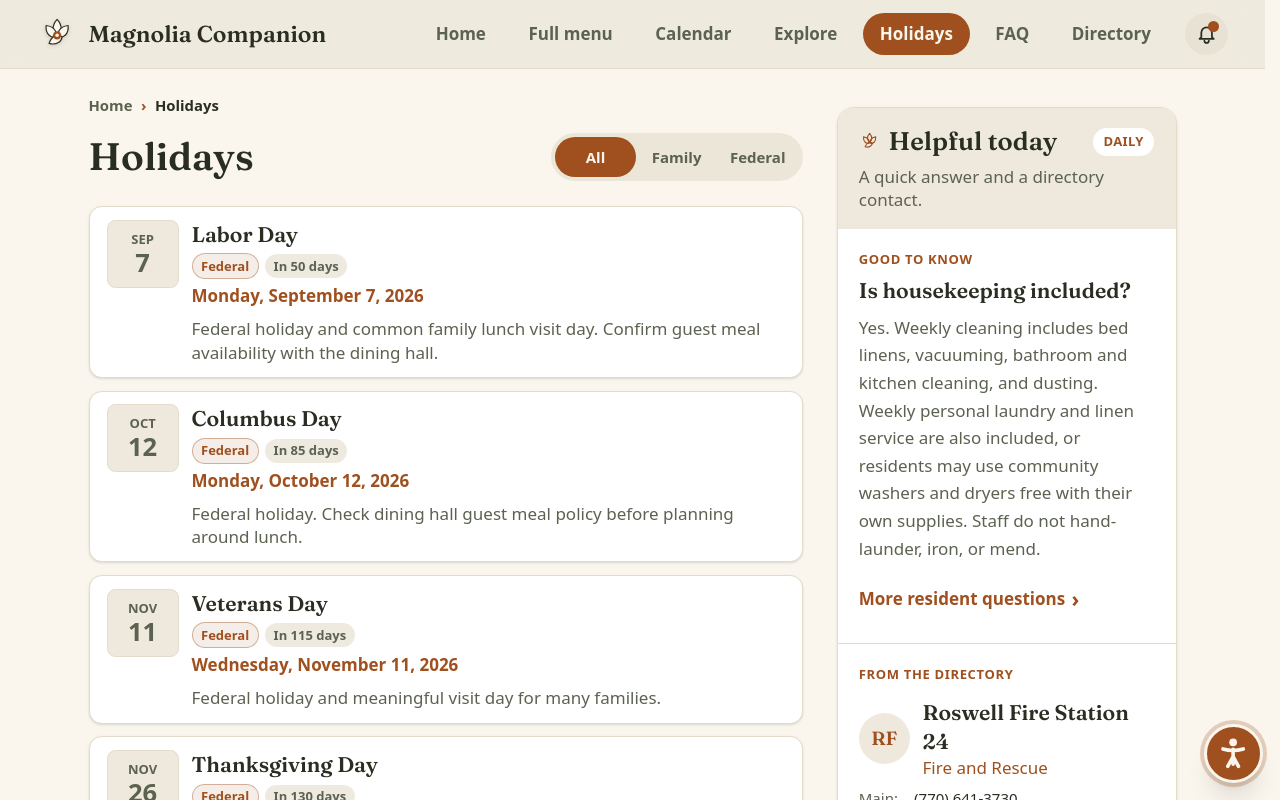
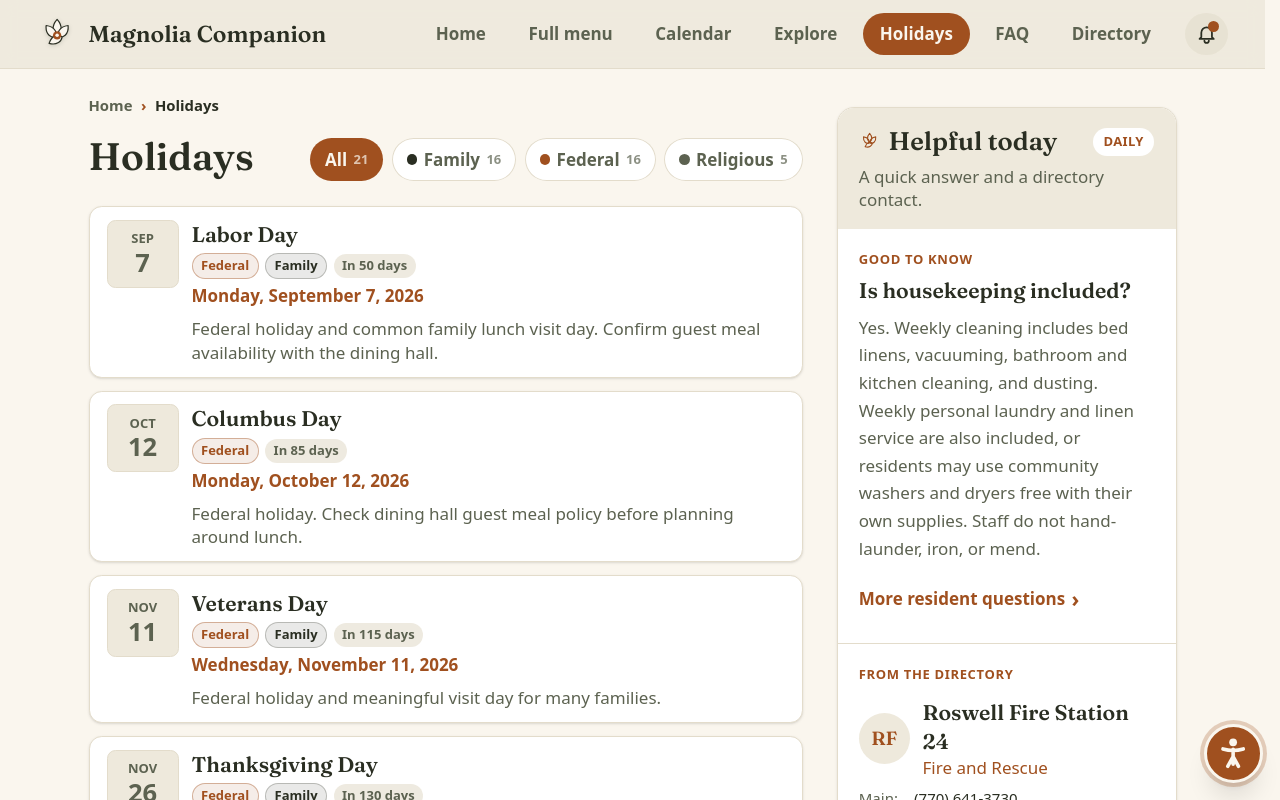
Before and after one commit to dillo/magnolia-companion, a Next.js app: page /holidays in a window 1280 px wide. Shown: the top 800 px of the page. Built offline with nearby package versions, Linux system fonts and the light colour scheme.

Commit message:
feat: support overlapping holiday categories

```diff
--- a/components/Holidays.tsx
+++ b/components/Holidays.tsx
@@ -1,26 +1,26 @@
-import type { Holiday, HolidayType } from "@/lib/schema";
+import type { Holiday, HolidayCategory } from "@/lib/schema";
 import {
   dayNameOfISO, daysUntil, longDateOfISO, relativeDayLabel, shortMonthOfISO,
 } from "@/lib/dates";
 
-const TYPE_LABELS: Record<HolidayType, string> = {
+const CATEGORY_LABELS: Record<HolidayCategory, string> = {
   federal: "Federal",
   family: "Family",
   jewish: "Jewish",
   christian: "Christian",
 };
 
-const TYPE_STYLES: Record<HolidayType, string> = {
+const CATEGORY_STYLES: Record<HolidayCategory, string> = {
   federal: "border-copper/40 bg-copper/10 text-copper",
   family: "border-ink/25 bg-ink/10 text-ink",
   jewish: "border-moss/35 bg-moss/10 text-moss",
   christian: "border-hairline bg-card text-moss",
 };
 
-export function HolidayTypePill({ type }: { type: HolidayType }) {
+export function HolidayCategoryPill({ category }: { category: HolidayCategory }) {
   return (
-    <span className={`inline-flex rounded-full border px-2 py-0.5 text-[13px] font-semibold ${TYPE_STYLES[type]}`}>
-      {TYPE_LABELS[type]}
+    <span className={`inline-flex rounded-full border px-2 py-0.5 text-[13px] font-semibold ${CATEGORY_STYLES[category]}`}>
+      {CATEGORY_LABELS[category]}
     </span>
   );
 }
@@ -46,7 +46,9 @@ export function HolidayCard({
       <article className="border-t border-hairline py-3 first:border-t-0 first:pt-0">
         <div className="flex flex-wrap items-center gap-2">
           <h3 className="font-display text-xl font-semibold text-ink">{holiday.title}</h3>
-          <HolidayTypePill type={holiday.type} />
+          {holiday.categories.map((category) => (
+            <HolidayCategoryPill key={category} category={category} />
+          ))}
         </div>
         <p className="mt-1 font-semibold text-copper">{holidayDateLabel(holiday)}</p>
         {holiday.timing && <p className="mt-1 text-moss">{holiday.timing}</p>}
@@ -72,7 +74,9 @@ export function HolidayCard({
         <div className="min-w-0">
           <h3 className="font-display text-xl font-semibold leading-snug text-ink">{holiday.title}</h3>
           <div className="mt-1 flex flex-wrap items-center gap-1.5">
-            <HolidayTypePill type={holiday.type} />
+            {holiday.categories.map((category) => (
+              <HolidayCategoryPill key={category} category={category} />
+            ))}
             {inDays !== null && (
               <span
                 className={`whitespace-nowrap rounded-full px-2 py-0.5 text-[13px] font-bold ${
--- a/components/HolidaysClient.tsx
+++ b/components/HolidaysClient.tsx
@@ -2,7 +2,7 @@
 
 import { useMemo, useState } from "react";
 import type { FeaturedFaq } from "@/lib/faqs";
-import type { Contact, Holiday, HolidayType } from "@/lib/schema";
+import type { Contact, Holiday } from "@/lib/schema";
 import { upcomingHolidays } from "@/lib/lookup";
 import Breadcrumbs from "@/components/Breadcrumbs";
 import HelpfulToday from "@/components/HelpfulToday";
@@ -10,11 +10,22 @@ import { useToday } from "@/components/useToday";
 import { HolidayCard } from "@/components/Holidays";
 import EmptyState from "@/components/EmptyState";
 
-const FILTERS: { key: HolidayType | "all"; label: string }[] = [
+type HolidayFilter = "all" | "family" | "federal" | "religious";
+
+const FILTERS: { key: HolidayFilter; label: string; dotClass?: string }[] = [
   { key: "all", label: "All" },
-  { key: "family", label: "Family" },
-  { key: "federal", label: "Federal" },
+  { key: "family", label: "Family", dotClass: "bg-ink" },
+  { key: "federal", label: "Federal", dotClass: "bg-copper" },
+  { key: "religious", label: "Religious", dotClass: "bg-moss" },
 ];
+
+function matchesFilter(holiday: Holiday, filter: HolidayFilter): boolean {
+  if (filter === "all") return true;
+  if (filter === "religious") {
+    return holiday.categories.some((category) => category === "jewish" || category === "christian");
+  }
+  return holiday.categories.includes(filter);
+}
 
 export default function HolidaysClient({
   holidays,
@@ -26,12 +37,16 @@ export default function HolidaysClient({
   contacts: Contact[];
 }) {
   const today = useToday();
-  const [filter, setFilter] = useState<HolidayType | "all">("all");
+  const [filter, setFilter] = useState<HolidayFilter>("all");
 
-  const filtered = useMemo(() => {
-    const upcoming = today ? upcomingHolidays(holidays, today) : holidays;
-    return filter === "all" ? upcoming : upcoming.filter((holiday) => holiday.type === filter);
-  }, [filter, holidays, today]);
+  const upcoming = useMemo(
+    () => today ? upcomingHolidays(holidays, today) : holidays,
+    [holidays, today],
+  );
+  const filtered = useMemo(
+    () => upcoming.filter((holiday) => matchesFilter(holiday, filter)),
+    [filter, upcoming],
+  );
 
   if (!today) return null;
 
@@ -43,13 +58,26 @@ export default function HolidaysClient({
           <div>
             <h1 className="font-display text-title font-semibold">Holidays</h1>
           </div>
-          <div role="tablist" aria-label="Holiday type" className="mt-4 inline-grid w-fit grid-cols-3 rounded-full bg-hairline/60 p-1 md:mt-0">
+          <div role="group" aria-label="Filter holidays" className="mt-4 flex flex-wrap items-center gap-2 md:mt-0">
             {FILTERS.map((item) => (
-              <button key={item.key} role="tab" aria-selected={filter === item.key} onClick={() => setFilter(item.key)}
-                className={`whitespace-nowrap rounded-full px-2 py-2 text-center text-[15px] font-semibold sm:px-3 ${
-                  filter === item.key ? "bg-copper text-petal" : "text-moss"
-                }`}>
+              <button
+                key={item.key}
+                type="button"
+                aria-pressed={filter === item.key}
+                onClick={() => setFilter(item.key)}
+                className={`flex min-h-10 items-center gap-1.5 rounded-full px-3.5 py-1.5 font-semibold transition-colors ${
+                  filter === item.key
+                    ? "bg-copper text-petal"
+                    : "bg-card text-moss ring-1 ring-inset ring-hairline hover:ring-copper/40 hover:text-ink"
+                }`}
+              >
+                {item.dotClass && (
+                  <span aria-hidden="true" className={`h-2.5 w-2.5 rounded-full ${item.dotClass}`} />
+                )}
                 {item.label}
+                <span className="text-[13px] font-bold tabular-nums opacity-70">
+                  {upcoming.filter((holiday) => matchesFilter(holiday, item.key)).length}
+                </span>
               </button>
             ))}
           </div>
--- a/content/holidays.json
+++ b/content/holidays.json
@@ -3,7 +3,7 @@
     "startDate": "2026-09-07",
     "endDate": "2026-09-07",
     "title": "Labor Day",
-    "type": "federal",
+    "categories": ["federal", "family"],
     "timing": null,
     "note": "Federal holiday and common family lunch visit day. Confirm guest meal availability with the dining hall."
   },
@@ -11,7 +11,7 @@
     "startDate": "2026-10-12",
     "endDate": "2026-10-12",
     "title": "Columbus Day",
-    "type": "federal",
+    "categories": ["federal"],
     "timing": null,
     "note": "Federal holiday. Check dining hall guest meal policy before planning around lunch."
   },
@@ -19,7 +19,7 @@
     "startDate": "2026-11-11",
     "endDate": "2026-11-11",
     "title": "Veterans Day",
-    "type": "federal",
+    "categories": ["federal", "family"],
     "timing": null,
     "note": "Federal holiday and meaningful visit day for many families."
   },
@@ -27,7 +27,7 @@
     "startDate": "2026-11-26",
     "endDate": "2026-11-26",
     "title": "Thanksgiving Day",
-    "type": "federal",
+    "categories": ["federal", "family"],
     "timing": null,
     "note": "Major family dining holiday. Confirm guest reservations, meal times, and seating rules early."
   },
@@ -35,7 +35,7 @@
     "startDate": "2026-12-04",
     "endDate": "2026-12-12",
     "title": "Hanukkah",
-    "type": "jewish",
+    "categories": ["jewish", "family"],
     "timing": "Begins at sundown on December 4 and ends at nightfall on December 12.",
     "note": "Eight-day Jewish festival. Families may want to coordinate evening or weekend visits."
   },
@@ -43,7 +43,7 @@
     "startDate": "2026-12-25",
     "endDate": "2026-12-25",
     "title": "Christmas Day",
-    "type": "federal",
+    "categories": ["federal", "family", "christian"],
     "timing": null,
     "note": "Major family dining holiday. Confirm guest reservations, meal times, and seating rules early."
   },
@@ -51,7 +51,7 @@
     "startDate": "2027-01-01",
     "endDate": "2027-01-01",
     "title": "New Year's Day",
-    "type": "federal",
+    "categories": ["federal", "family"],
     "timing": null,
     "note": "Federal holiday. Good day to check dining room hours before planning a visit."
   },
@@ -59,7 +59,7 @@
     "startDate": "2027-01-18",
     "endDate": "2027-01-18",
     "title": "Martin Luther King Jr. Day",
-    "type": "federal",
+    "categories": ["federal"],
     "timing": null,
     "note": "Federal holiday. Check dining hall guest meal policy before planning around lunch."
   },
@@ -67,7 +67,7 @@
     "startDate": "2027-02-15",
     "endDate": "2027-02-15",
     "title": "Washington's Birthday",
-    "type": "federal",
+    "categories": ["federal"],
     "timing": null,
     "note": "Federal holiday. Often called Presidents Day by other calendars."
   },
@@ -75,7 +75,7 @@
     "startDate": "2027-03-28",
     "endDate": "2027-03-28",
     "title": "Easter Sunday",
-    "type": "christian",
+    "categories": ["christian", "family"],
     "timing": null,
     "note": "Major family dining holiday. Confirm guest reservations, meal times, and seating rules early."
   },
@@ -83,7 +83,7 @@
     "startDate": "2027-05-09",
     "endDate": "2027-05-09",
     "title": "Mother's Day",
-    "type": "family",
+    "categories": ["family"],
     "timing": null,
     "note": "High-priority family dining day. Confirm guest reservations and meal times early."
   },
@@ -91,7 +91,7 @@
     "startDate": "2027-05-31",
     "endDate": "2027-05-31",
     "title": "Memorial Day",
-    "type": "federal",
+    "categories": ["federal", "family"],
     "timing": null,
     "note": "Federal holiday and common family lunch visit day."
   },
@@ -99,7 +99,7 @@
     "startDate": "2027-06-19",
     "endDate": "2027-06-19",
     "title": "Juneteenth National Independence Day",
-    "type": "federal",
+    "categories": ["federal"],
     "timing": "Federal observance is Friday, June 18, 2027.",
     "note": "Federal holiday. Confirm dining room hours and guest meal availability."
   },
@@ -107,7 +107,7 @@
     "startDate": "2027-06-20",
     "endDate": "2027-06-20",
     "title": "Father's Day",
-    "type": "family",
+    "categories": ["family"],
     "timing": null,
     "note": "High-priority family dining day. Confirm guest reservations and meal times early."
   },
@@ -115,7 +115,7 @@
     "startDate": "2027-07-04",
     "endDate": "2027-07-04",
     "title": "Independence Day",
-    "type": "federal",
+    "categories": ["federal", "family"],
     "timing": "Federal observance is Monday, July 5, 2027.",
     "note": "Federal holiday and common family visit day. Check holiday meal schedule."
   },
@@ -123,7 +123,7 @@
     "startDate": "2027-09-06",
     "endDate": "2027-09-06",
     "title": "Labor Day",
-    "type": "federal",
+    "categories": ["federal", "family"],
     "timing": null,
     "note": "Federal holiday and common family lunch visit day."
   },
@@ -131,7 +131,7 @@
     "startDate": "2027-10-11",
     "endDate": "2027-10-11",
     "title": "Columbus Day",
-    "type": "federal",
+    "categories": ["federal"],
     "timing": null,
     "note": "Federal holiday. Check dining hall guest meal policy before planning around lunch."
   },
@@ -139,7 +139,7 @@
     "startDate": "2027-11-11",
     "endDate": "2027-11-11",
     "title": "Veterans Day",
-    "type": "federal",
+    "categories": ["federal", "family"],
     "timing": null,
     "note": "Federal holiday and meaningful visit day for many families."
   },
@@ -147,7 +147,7 @@
     "startDate": "2027-11-25",
     "endDate": "2027-11-25",
     "title": "Thanksgiving Day",
-    "type": "federal",
+    "categories": ["federal", "family"],
     "timing": null,
     "note": "Major family dining holiday. Confirm guest reservations, meal times, and seating rules early."
   },
@@ -155,7 +155,7 @@
     "startDate": "2027-12-25",
     "endDate": "2027-12-25",
     "title": "Christmas Day",
-    "type": "federal",
+    "categories": ["federal", "family", "christian"],
     "timing": "Federal observance is Friday, December 24, 2027.",
     "note": "Major family dining holiday. Confirm guest reservations, meal times, and seating rules early."
   },
@@ -163,7 +163,7 @@
     "startDate": "2027-12-24",
     "endDate": "2028-01-01",
     "title": "Hanukkah",
-    "type": "jewish",
+    "categories": ["jewish", "family"],
     "timing": "Begins at sundown on December 24 and ends at nightfall on January 1.",
     "note": "Eight-day Jewish festival. Families may want to coordinate evening or weekend visits."
   }
--- a/lib/schema.ts
+++ b/lib/schema.ts
@@ -87,21 +87,24 @@ export const menuWeekSchema = z
   });
 export type MenuWeek = z.infer<typeof menuWeekSchema>;
 
-export const HOLIDAY_TYPES = ["federal", "family", "jewish", "christian"] as const;
-export type HolidayType = (typeof HOLIDAY_TYPES)[number];
+export const HOLIDAY_CATEGORIES = ["federal", "family", "jewish", "christian"] as const;
+export type HolidayCategory = (typeof HOLIDAY_CATEGORIES)[number];
 
 export const holidaySchema = z
   .object({
     startDate: isoDate,
     endDate: isoDate,
     title: z.string().min(1),
-    type: z.enum(HOLIDAY_TYPES),
+    categories: z.array(z.enum(HOLIDAY_CATEGORIES)).min(1),
     timing: z.string().min(1).nullable(),
     note: z.string().min(1),
   })
   .superRefine((holiday, ctx) => {
     if (holiday.endDate < holiday.startDate) {
       ctx.addIssue({ code: "custom", message: `${holiday.title} ends before it starts` });
+    }
+    if (new Set(holiday.categories).size !== holiday.categories.length) {
+      ctx.addIssue({ code: "custom", message: `${holiday.title} has duplicate categories` });
     }
   });
 export type Holiday = z.infer<typeof holidaySchema>;
```
Also changed, not shown: 2 other files (tests, documents, lock files or other folders).
